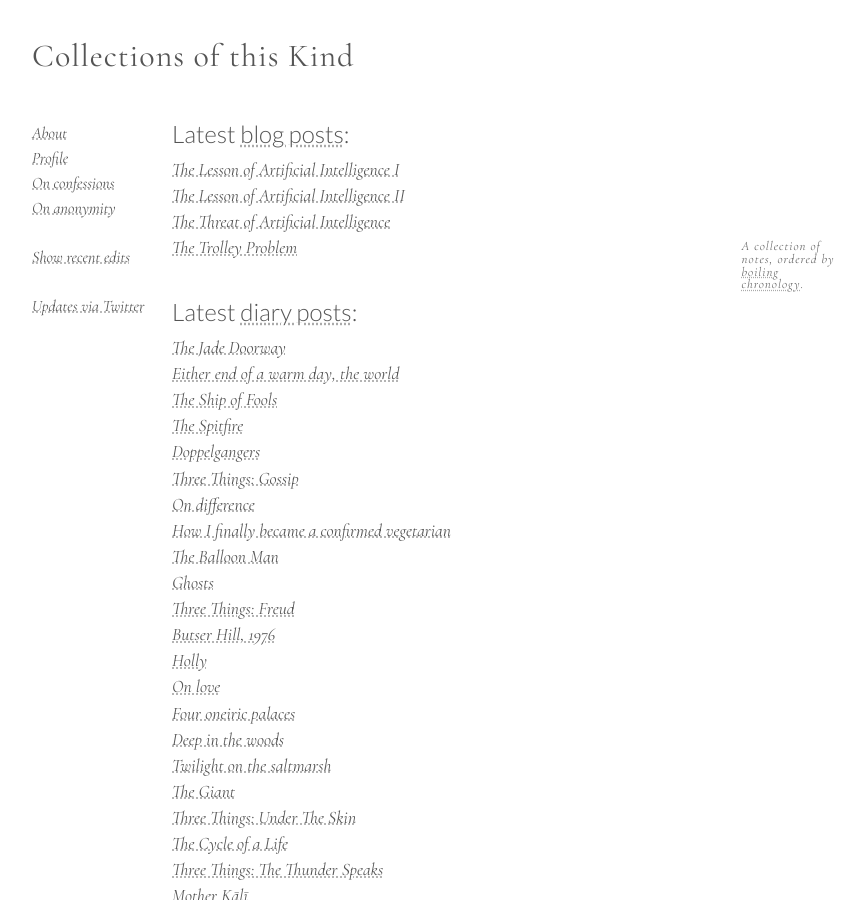
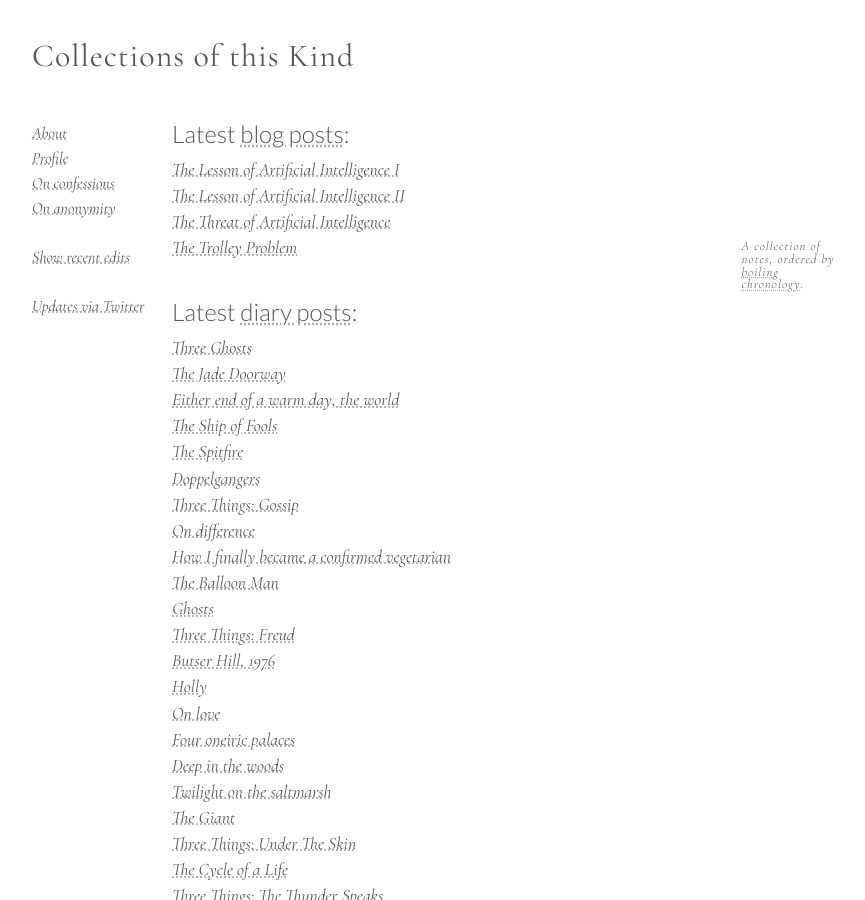
Before and after one commit to CollectionsOfThisKind/collectionsofthiskind.github.io, a Jekyll site: the page built from index.html, in a window 1280 px wide and 900 px high. Shown: the whole window, without its empty margins (78-943 px from the left). Built offline with Jekyll 4.4.1, drawn with Linux system fonts in a browser that asks for light colours.

Commit message:
Add files via upload

```diff
--- a/index.html
+++ b/index.html
@@ -48,6 +48,7 @@ A collection of notes, ordered by <a href="/pages/about/boiling.html">boiling ch
 <h2 name="diary">Latest <a href="pages/diary/index.html">diary posts</a>:</h2>
 
 <ul class="new">
+<li><a href="pages/diary/ghosts.html">Three Ghosts</a></li>
 <li><a href="pages/diary/green-doorway.html">The Jade Doorway</a></li>
 <li><a href="pages/diary/summer.html">Either end of a warm day, the world</a></li>
 <li><a href="pages/diary/symposium.html">The Ship of Fools</a></li>
```
